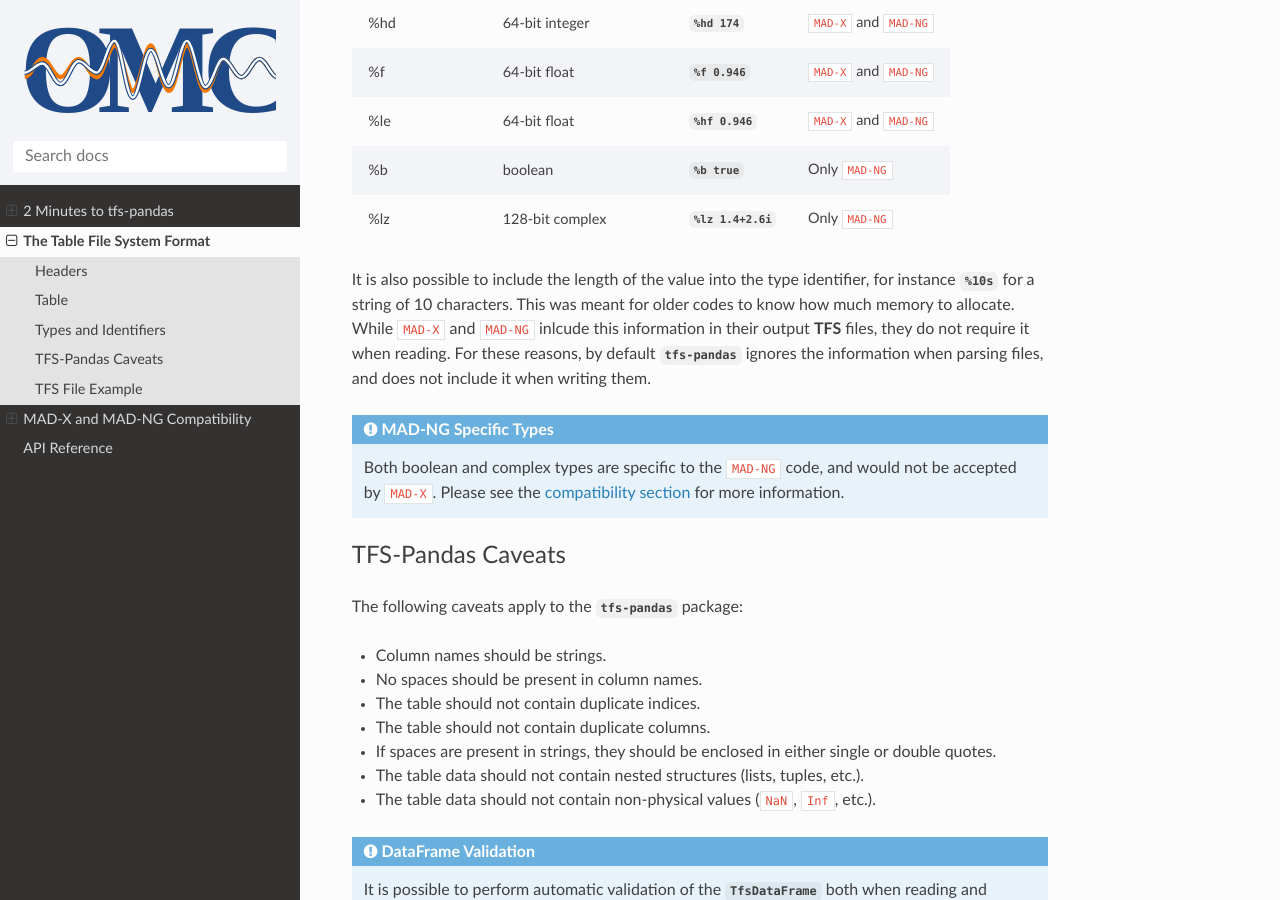
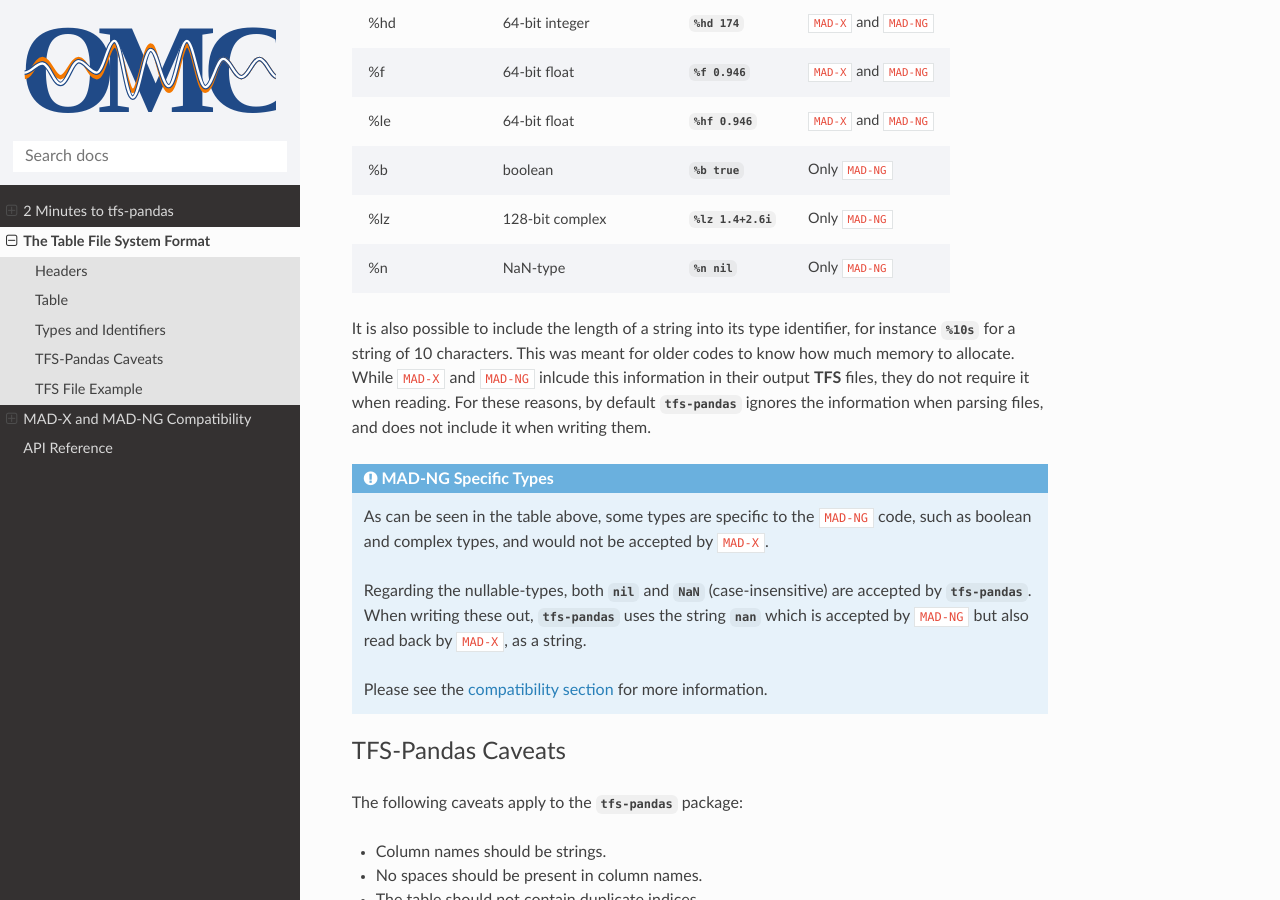
Before and after one commit to pylhc/tfs, a Sphinx documentation site: the page built from doc/tfsformat.rst, in a window 1280 px wide and 900 px high, scrolled down 1704 px. Built offline with Sphinx 7.4.7 and the Read the Docs theme 3.1.0, drawn with Linux system fonts in a browser that asks for light colours.

Commit message:
only nils in here

```diff
--- a/doc/tfsformat.rst
+++ b/doc/tfsformat.rst
@@ -74,16 +74,21 @@
 %le                         64-bit float      `%hf 0.946`  ``MAD-X`` and ``MAD-NG``
 %b                               boolean        `%b true`           Only ``MAD-NG``
 %lz                      128-bit complex   `%lz 1.4+2.6i`           Only ``MAD-NG``
+%n                              NaN-type         `%n nil`           Only ``MAD-NG``
 ================  ======================  =============== =========================
 
-It is also possible to include the length of the value into the type identifier, for instance `%10s` for a string of 10 characters.
+It is also possible to include the length of a string into its type identifier, for instance `%10s` for a string of 10 characters.
 This was meant for older codes to know how much memory to allocate.
 While ``MAD-X`` and ``MAD-NG`` inlcude this information in their output **TFS** files, they do not require it when reading.
 For these reasons, by default `tfs-pandas` ignores the information when parsing files, and does not include it when writing them.
 
 .. admonition:: MAD-NG Specific Types
 
-    Both boolean and complex types are specific to the ``MAD-NG`` code, and would not be accepted by ``MAD-X``.
+    As can be seen in the table above, some types are specific to the ``MAD-NG`` code, such as boolean and complex types, and would not be accepted by ``MAD-X``.
+
+    Regarding the nullable-types, both `nil` and `NaN` (case-insensitive) are accepted by `tfs-pandas`.
+    When writing these out, `tfs-pandas` uses the string `nan` which is accepted by ``MAD-NG`` but also read back by ``MAD-X``, as a string.
+
     Please see the :doc:`compatibility section <compatibility>` for more information.
 
 .. _tfs-pandas caveats:
```
Also changed, not shown: 1 other file.
